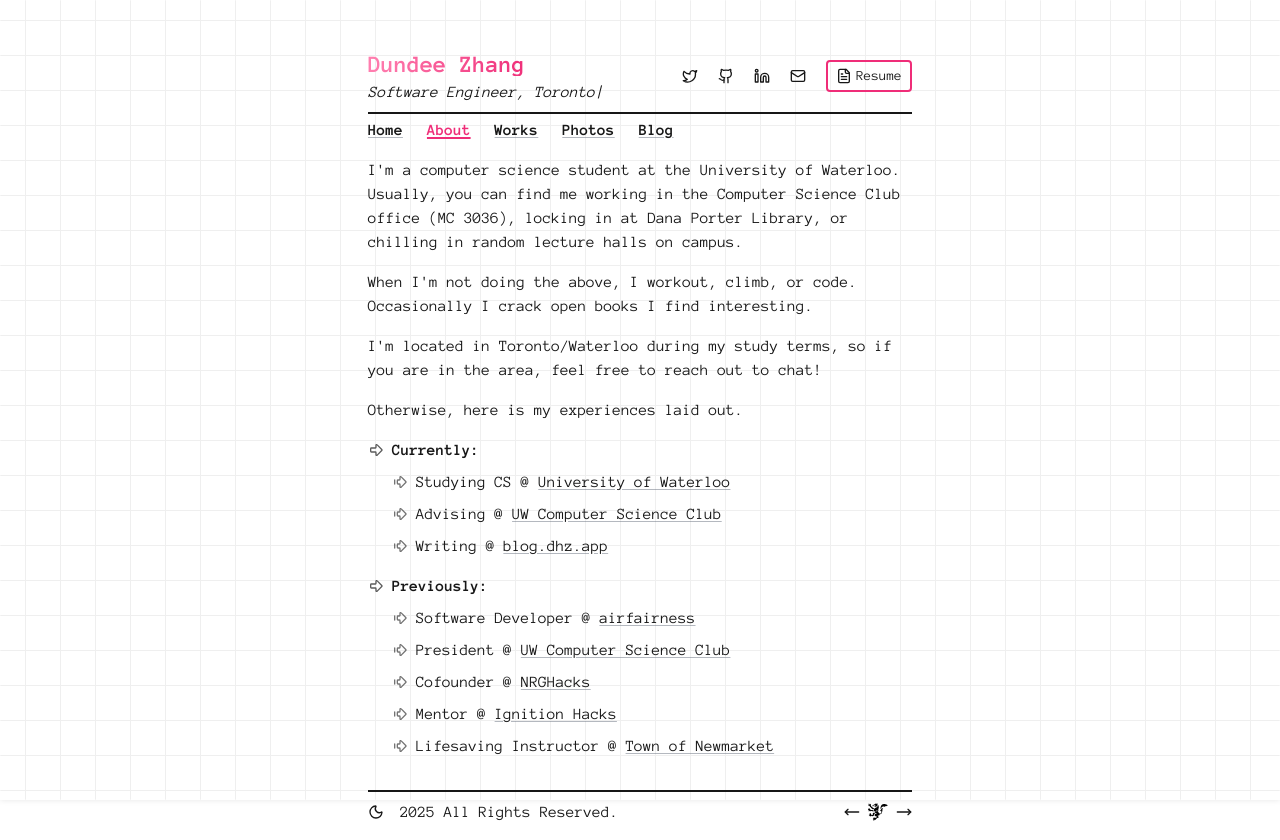
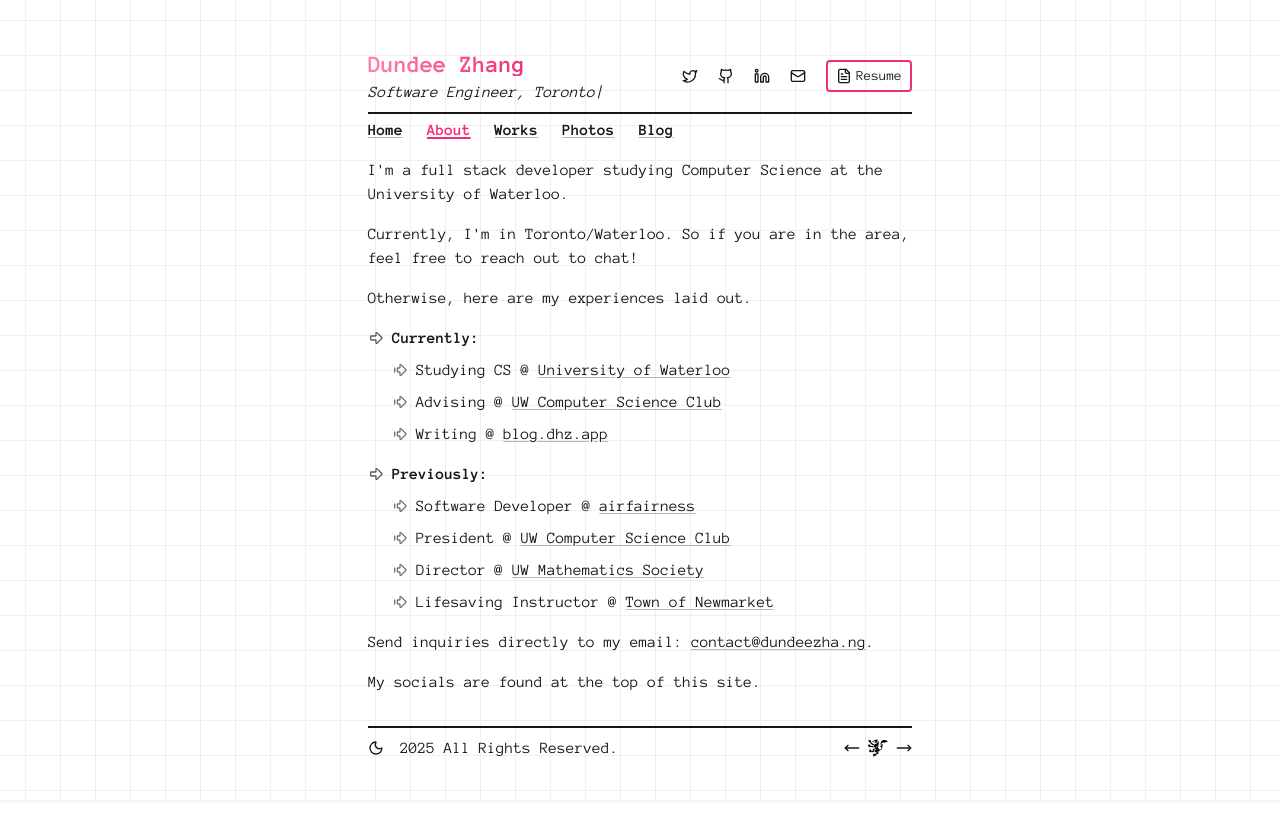
Before and after one commit to dundeezhang/dundeezhangv5, a Next.js app: page /about in a window 1280 px wide. After the commit the page ends 800 px from the top, so only its background shows below. Built offline with nearby package versions, Linux system fonts and the light colour scheme.

Commit message:
add ui folder for ui components

```diff
--- a/src/app/about/page.tsx
+++ b/src/app/about/page.tsx
@@ -1,11 +1,13 @@
 import { Blurb } from "@/components/about/blurb";
 import { Experiences } from "@/components/about/experiences";
+import { Ending } from "@/components/about/ending";
 
 export default function About() {
   return (
     <main className="max-w-xl mx-auto mt-4 mb-8 home-page-content">
       <Blurb />
       <Experiences />
+      <Ending />
     </main>
   );
 }
--- a/src/app/layout.tsx
+++ b/src/app/layout.tsx
@@ -3,9 +3,9 @@ import { Anonymous_Pro } from "next/font/google";
 import "@/styles/globals.css";
 import "@/styles/general.css";
 import { ThemeProvider } from "@/contexts/ThemeContext";
-import Background from "@/components/background";
-import { Intro } from "@/components/intro";
-import { Footer } from "@/components/footer";
+import Background from "@/ui/background";
+import { Intro } from "@/ui/intro";
+import { Footer } from "@/ui/footer";
 
 const anonymousPro = Anonymous_Pro({
   variable: "--font-anonymous-pro",
--- a/src/components/about/blurb.tsx
+++ b/src/components/about/blurb.tsx
@@ -1,24 +1,18 @@
+import Paragraph from "@/ui/paragraph";
+
 export function Blurb() {
   return (
     <div className="px-4">
       <div className="space-y-4">
-        <p className="transition-all duration-300 hover:translate-x-2">
-          I&apos;m a computer science student at the University of Waterloo.
-          Usually, you can find me working in the Computer Science Club office
-          (MC 3036), locking in at Dana Porter Library, or chilling in random
-          lecture halls on campus.
-        </p>
-        <p className="transition-all duration-300 hover:translate-x-2">
-          When I&apos;m not doing the above, I workout, climb, or code.
-          Occasionally I crack open books I find interesting.
-        </p>
-        <p className="transition-all duration-300 hover:translate-x-2">
-          I&apos;m located in Toronto/Waterloo during my study terms, so if you
-          are in the area, feel free to reach out to chat!
-        </p>
-        <p className="transition-all duration-300 hover:translate-x-2">
-          Otherwise, here is my experiences laid out.
-        </p>
+        <Paragraph>
+          I&apos;m a full stack developer studying Computer Science at the
+          University of Waterloo.
+        </Paragraph>
+        <Paragraph>
+          Currently, I&apos;m in Toronto/Waterloo. So if you are in the area,
+          feel free to reach out to chat!
+        </Paragraph>
+        <Paragraph>Otherwise, here are my experiences laid out.</Paragraph>
       </div>
     </div>
   );
--- /dev/null
+++ b/src/components/about/ending.tsx
@@ -0,0 +1,14 @@
+import Paragraph from "@/ui/paragraph";
+import Link from "next/link";
+
+export function Ending() {
+  return (
+    <div className="px-4 space-y-4">
+      <Paragraph>
+        Send inquiries directly to my email:{" "}
+        <Link href="mailto:contact@dundeezha.ng">contact@dundeezha.ng</Link>.
+      </Paragraph>
+      <Paragraph>My socials are found at the top of this site.</Paragraph>
+    </div>
+  );
+}
--- a/src/components/about/experiences.tsx
+++ b/src/components/about/experiences.tsx
@@ -1,4 +1,4 @@
-import { CustomList, CustomListItem } from "../custom-list";
+import { CustomList, CustomListItem } from "@/ui/custom-list";
 import Link from "next/link";
 
 export function Experiences() {
@@ -45,15 +45,9 @@ export function Experiences() {
           </Link>
         </CustomListItem>
         <CustomListItem isSubItem>
-          Cofounder @{" "}
-          <Link href="https://nrghacks.ca" target="_blank">
-            NRGHacks
-          </Link>
-        </CustomListItem>
-        <CustomListItem isSubItem>
-          Mentor @{" "}
-          <Link href="https://www.ignitionhacks.org/" target="_blank">
-            Ignition Hacks
+          Director @{" "}
+          <Link href="https://mathsoc.uwaterloo.ca" target="_blank">
+            UW Mathematics Society
           </Link>
         </CustomListItem>
         <CustomListItem isSubItem>
--- a/src/components/home/activity.tsx
+++ b/src/components/home/activity.tsx
@@ -1,4 +1,4 @@
-import { CustomList, CustomListItem } from "../custom-list";
+import { CustomList, CustomListItem } from "@/ui/custom-list";
 import Link from "next/link";
 
 export function Activity() {
--- a/src/components/home/badge-container.tsx
+++ b/src/components/home/badge-container.tsx
@@ -1,16 +1,17 @@
+import { Badges } from "./badges";
+import Paragraph from "@/ui/paragraph";
 import Link from "next/link";
-import { Badges } from "./badges";
 
 export function BadgeContainer() {
   return (
     <div className="max-w-xl mx-auto my-4 px-4 home-page-content">
-      <p className="transition-all duration-300 hover:translate-x-2">
+      <Paragraph>
         Here are a few{" "}
         <Link href="https://en.wikipedia.org/wiki/Web_badge" target="_blank">
           88x31px
         </Link>{" "}
         badges from me and some friends:
-      </p>
+      </Paragraph>
       <div className="my-4" />
       <Badges />
       <div className="my-4" />
--- a/src/components/footer.tsx
+++ b/src/ui/footer.tsx
@@ -1,7 +1,7 @@
 "use client";
 
-import { ThemeToggle } from "./theme-toggle";
-import { Webring } from "./webring";
+import { ThemeToggle } from "@/components/theme-toggle";
+import { Webring } from "@/components/webring";
 
 export function Footer() {
   const currYear = new Date().getFullYear();
--- a/src/components/intro.tsx
+++ b/src/ui/intro.tsx
@@ -1,6 +1,6 @@
 "use client";
 
-import { SocialCons } from "./social-cons";
+import { SocialCons } from "@/components/social-cons";
 import Link from "next/link";
 import { TypeAnimation } from "react-type-animation";
 import { usePathname } from "next/navigation";
--- /dev/null
+++ b/src/ui/paragraph.tsx
@@ -0,0 +1,19 @@
+import React from "react";
+
+interface ParagraphProps {
+  children: React.ReactNode;
+  className?: string;
+}
+
+export default function Paragraph({
+  children,
+  className = "",
+}: ParagraphProps) {
+  const baseClasses =
+    "transition-all duration-300 hover:translate-x-2 max-w-fit";
+  const combinedClasses = className
+    ? `${baseClasses} ${className}`
+    : baseClasses;
+
+  return <p className={combinedClasses}>{children}</p>;
+}
```
Also changed, not shown: src/ui/background.tsx (renamed from src/components/background.tsx), src/ui/custom-list.tsx (renamed from src/components/custom-list.tsx).
